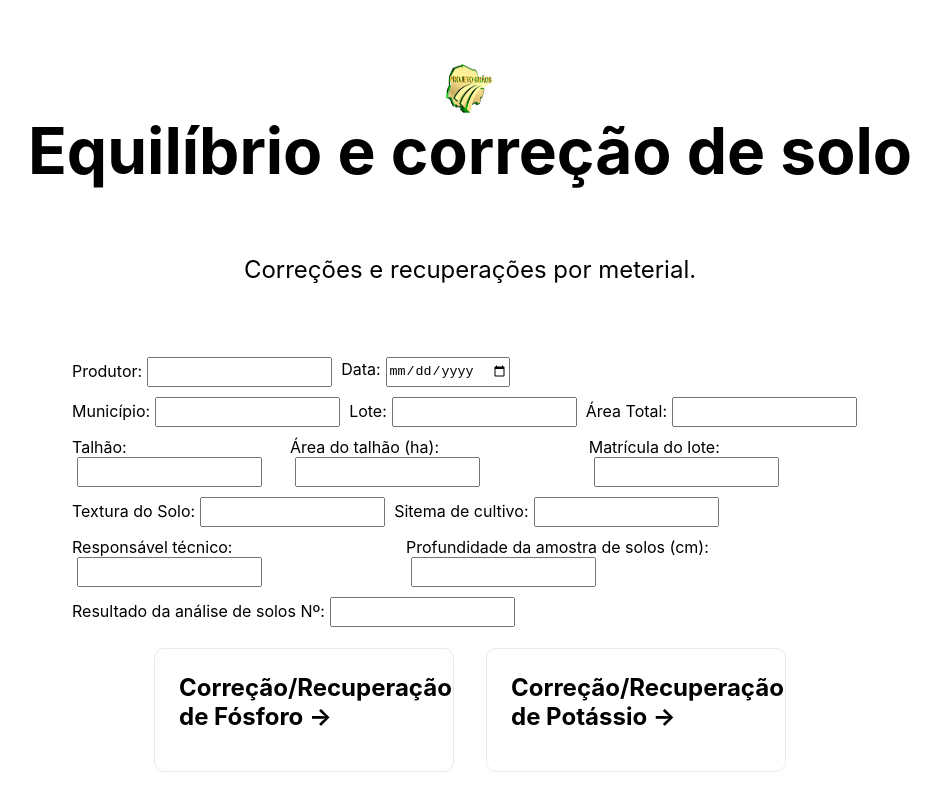
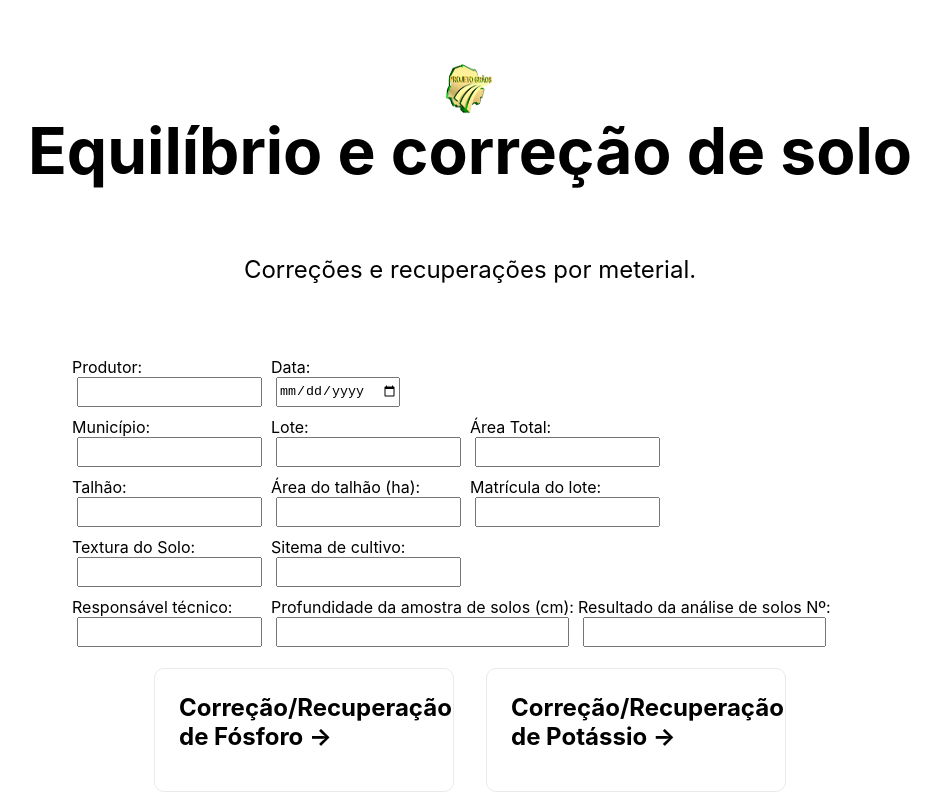
Before and after one commit to MatheusPSantos/sa-soilcorrection-interface, a Next.js app: page / in a window 1280 px wide. Shown: the top 800 px of the page, without its empty margins (170-1111 px from the left). Built offline with nearby package versions, Linux system fonts and the light colour scheme.

Commit message:
atualizando componente inpur

```diff
--- a/components/Input/index.js
+++ b/components/Input/index.js
@@ -1,11 +1,16 @@
 import styled from "styled-components";
 
 export const Input = styled.input`
-    width: auto;
     height: 30px;
     margin: 0px 5px;
+
+    &:hover {
+        border: blue 1px solid;
+    }
 `;
 
 export const InputField = styled.span`
     margin: 5px 2px;
+    display: flex;
+    flex-direction: column;
 `;
```
